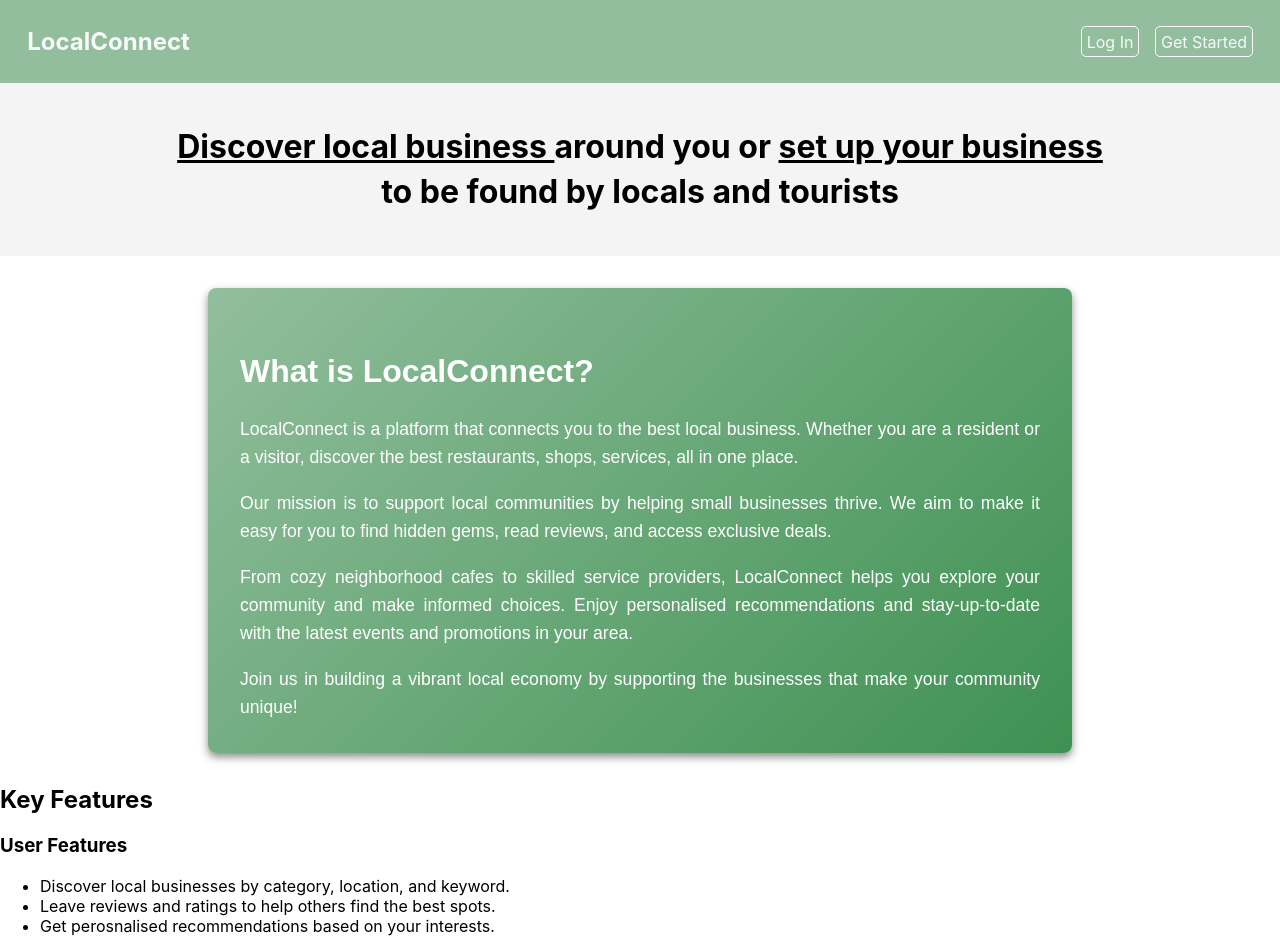
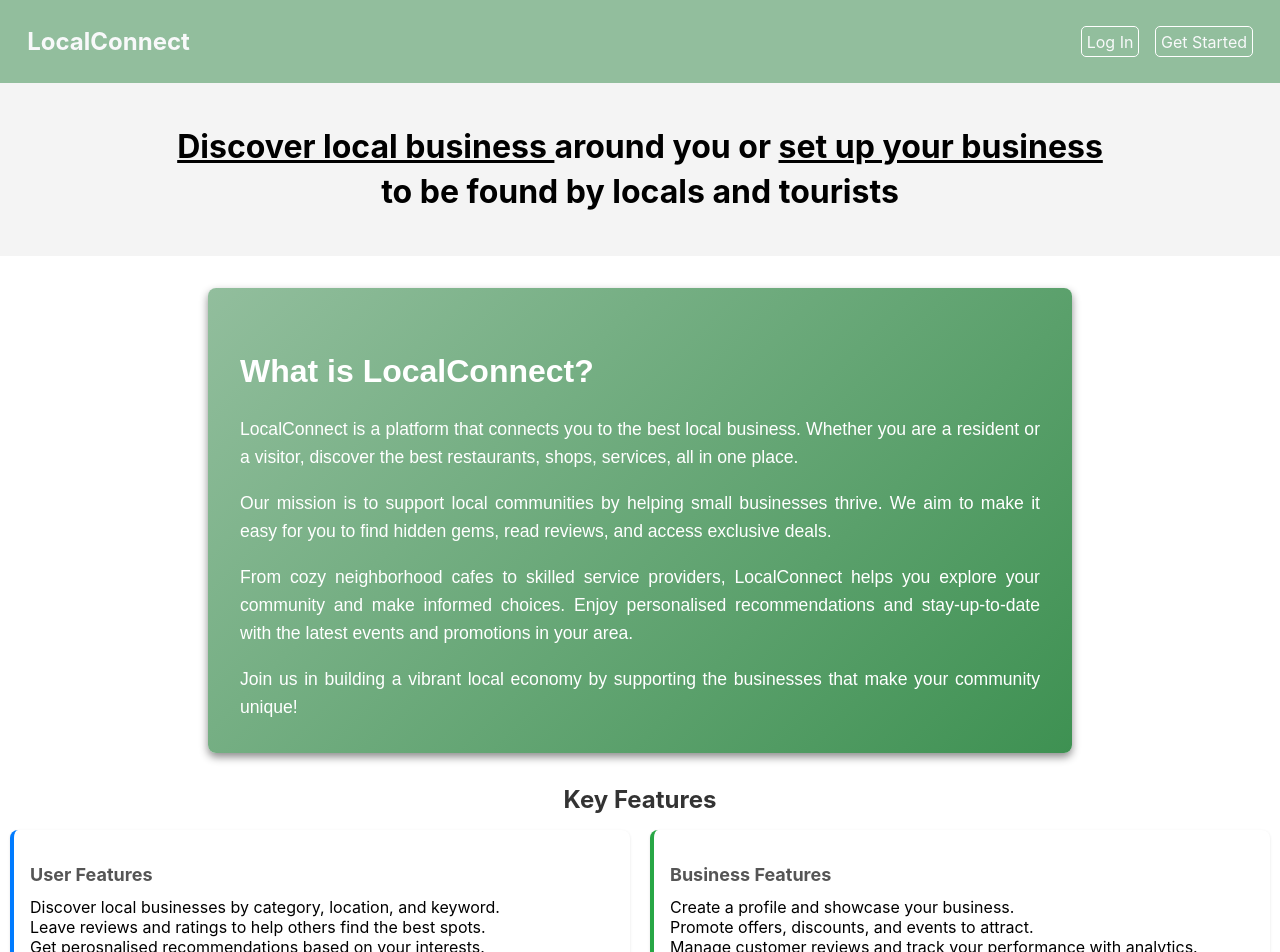
Before and after one commit to juzgit/Business-Discovery, a React (Create React App) app in the folder business-discovery/: page / in a window 1280 px wide. Shown: the top 952 px of the page. Built offline with nearby package versions, Linux system fonts and the light colour scheme.

Commit message:
Updated FeatureSection and styled it

```diff
--- a/business-discovery/src/components/FeatureSection.js
+++ b/business-discovery/src/components/FeatureSection.js
@@ -1,34 +1,36 @@
 import React from 'react';
+import "../styling/FeatureSectionStyling.scss";
 
 const FeaturesSection = () => {
     return (
-        <section>
-            <h2>Key Features</h2>
+        <div className="key-features">
+            <h2 className='features-section__title'>Key Features</h2>
 
 
-            <div>
-                <div>
-                    <h3>
+            <div className='features-section__content'>
+                <div className='features-section__block features-section__block--user'>
+                    <h3 className='features-section__block-title'>
                         User Features
                     </h3>
 
-                    <ul>
-                        <li>Discover local businesses by category, location, and keyword.</li>
-                        <li>Leave reviews and ratings to help others find the best spots.</li>
-                        <li>Get perosnalised recommendations based on your interests.</li>
+                    <ul className='features-section__list'>
+                        <li className='features-section__item'>Discover local businesses by category, location, and keyword.</li>
+                        <li className='features-section__item'>Leave reviews and ratings to help others find the best spots.</li>
+                        <li className='features-section__item'>Get perosnalised recommendations based on your interests.</li>
                     </ul>
                 </div>
 
-                <div>
-                    <h3>Business Features</h3>
-                    <ul>
-                        <li>Create a profile and showcase your business.</li>
-                        <li>Promote offers, discounts, and events to attract.</li>
-                        <li>Manage customer reviews and track your performance with analytics.</li>
+                <div className='features-section__block features-section__block--business'>
+                    <h3 className='features-section__block-title'>Business Features</h3>
+                    <ul className='features-section__list'>
+                        <li className='features-section__item'>Create a profile and showcase your business.</li>
+                        <li className='features-section__item'>Promote offers, discounts, and events to attract.</li>
+                        <li className='features-section__item'>Manage customer reviews and track your performance with analytics.</li>
                     </ul>
                 </div>
+
             </div>
-        </section>
+        </div>
 
     );
 };
--- /dev/null
+++ b/business-discovery/src/styling/FeatureSectionStyling.scss
@@ -0,0 +1,61 @@
+.features-section{
+    padding: 20px;
+    background-color: #f9f9f9;
+    border-radius: 8px;
+    box-shadow: 0 2px 4px rgba(0, 0, 0, 0.1);
+
+    &__title{
+        font-size: 24px;
+        margin-bottom:16px;
+        color:#333;
+        text-align: center;
+    }
+
+    &__content{
+        display: flex;
+        gap: 20px;
+        flex-wrap: wrap;
+    }
+
+    &__block{
+        flex: 1;
+        min-width: 280px;
+        padding: 16px;
+        background-color: #ffffff;
+        border-radius: 8px;
+        box-shadow: 0 1px 3px rgba(0, 0, 0, 0.1);
+
+        &--user{
+            border-left: 4px solid#007BFF;
+            margin-left: 10px;
+        }
+
+        &--business{
+            border-left: 4px solid #28A745;
+            margin-right: 10px;
+        }
+
+        &-title{
+            font-size: 18px;
+            margin-bottom: 12px;
+            color: #555;
+        }
+    }
+
+    &__list{
+        list-style: none;
+        padding: 0;
+        margin: 0;
+
+        &__item{
+            margin-bottom: 8px;
+            font-size: 14px;
+            color: #666;
+
+            &:last-child{
+                margin-bottom: 0;
+            }
+        }
+    }
+
+}
```
